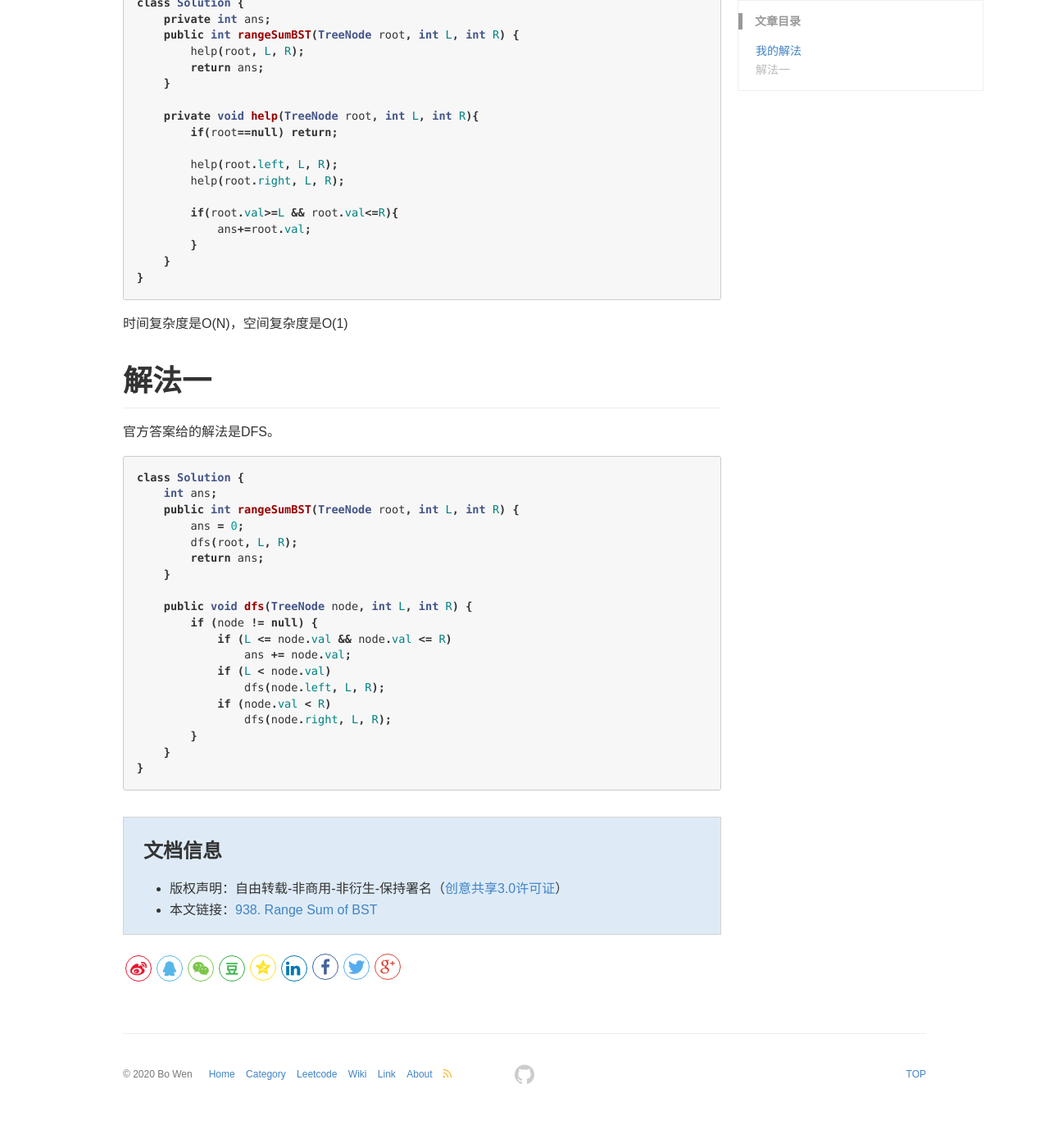
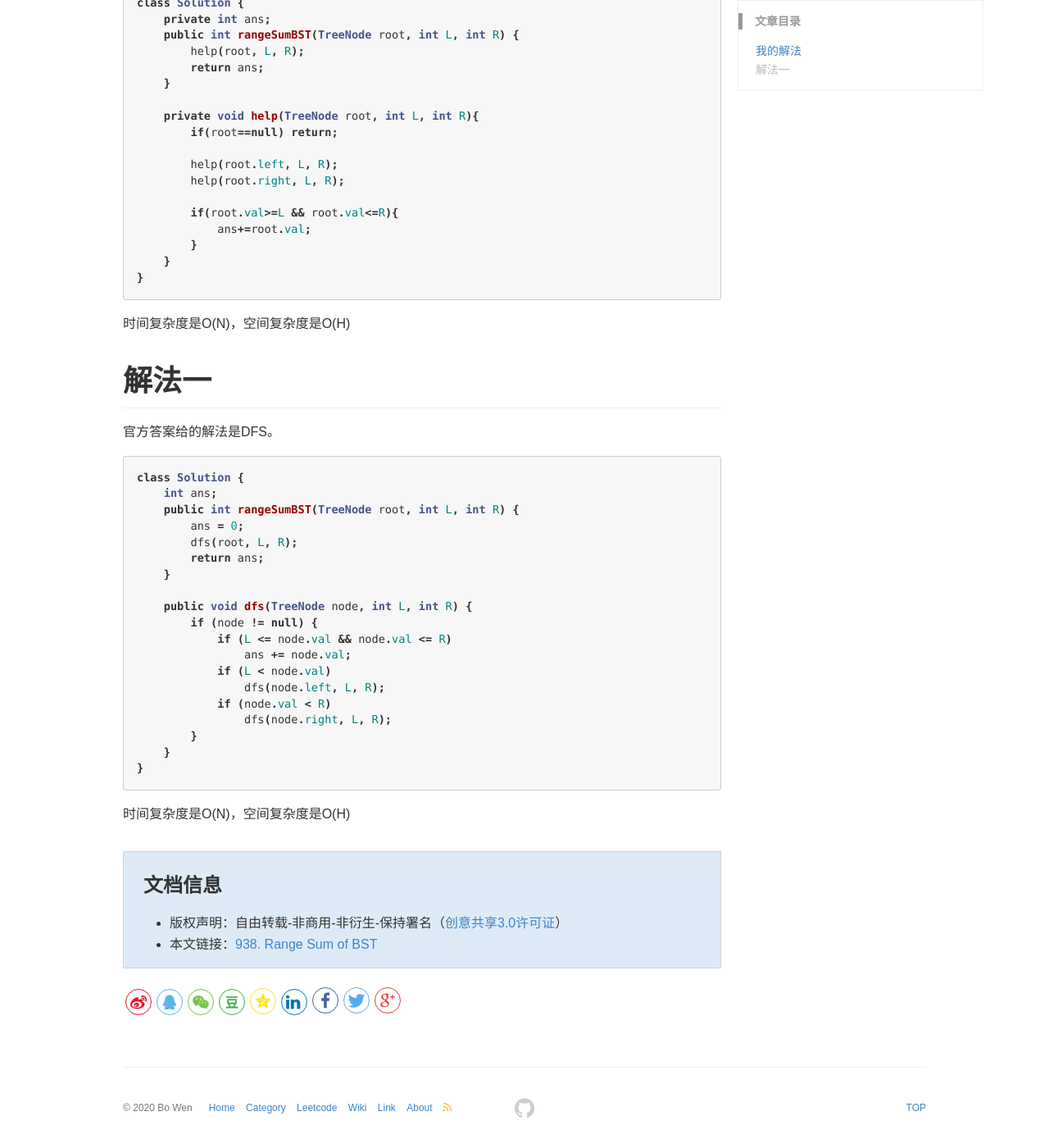
Before and after one commit to wenb1/wenb1.github.io, a Jekyll site: the page built from _posts/leetcode/2020-06-30-leetcode-938.md, in a window 1280 px wide and 1400 px high, scrolled down 897 px. Shown: the whole window at 82% size. Built offline with Jekyll 4.4.1, drawn with Linux system fonts in a browser that asks for light colours; comment, search, counter and statistics services are not loaded; before the commit the page ends 2256 px from its top, so only the background shows below that.

Commit message:
add new blog

````diff
--- a/_posts/leetcode/2020-06-30-leetcode-938.md
+++ b/_posts/leetcode/2020-06-30-leetcode-938.md
@@ -60,7 +60,7 @@ class Solution {
 }
 ```
 
-时间复杂度是O(N)，空间复杂度是O(1)
+时间复杂度是O(N)，空间复杂度是O(H)
 
 # 解法一
 
@@ -87,3 +87,5 @@ class Solution {
     }
 }
 ```
+
+时间复杂度是O(N)，空间复杂度是O(H)
````
